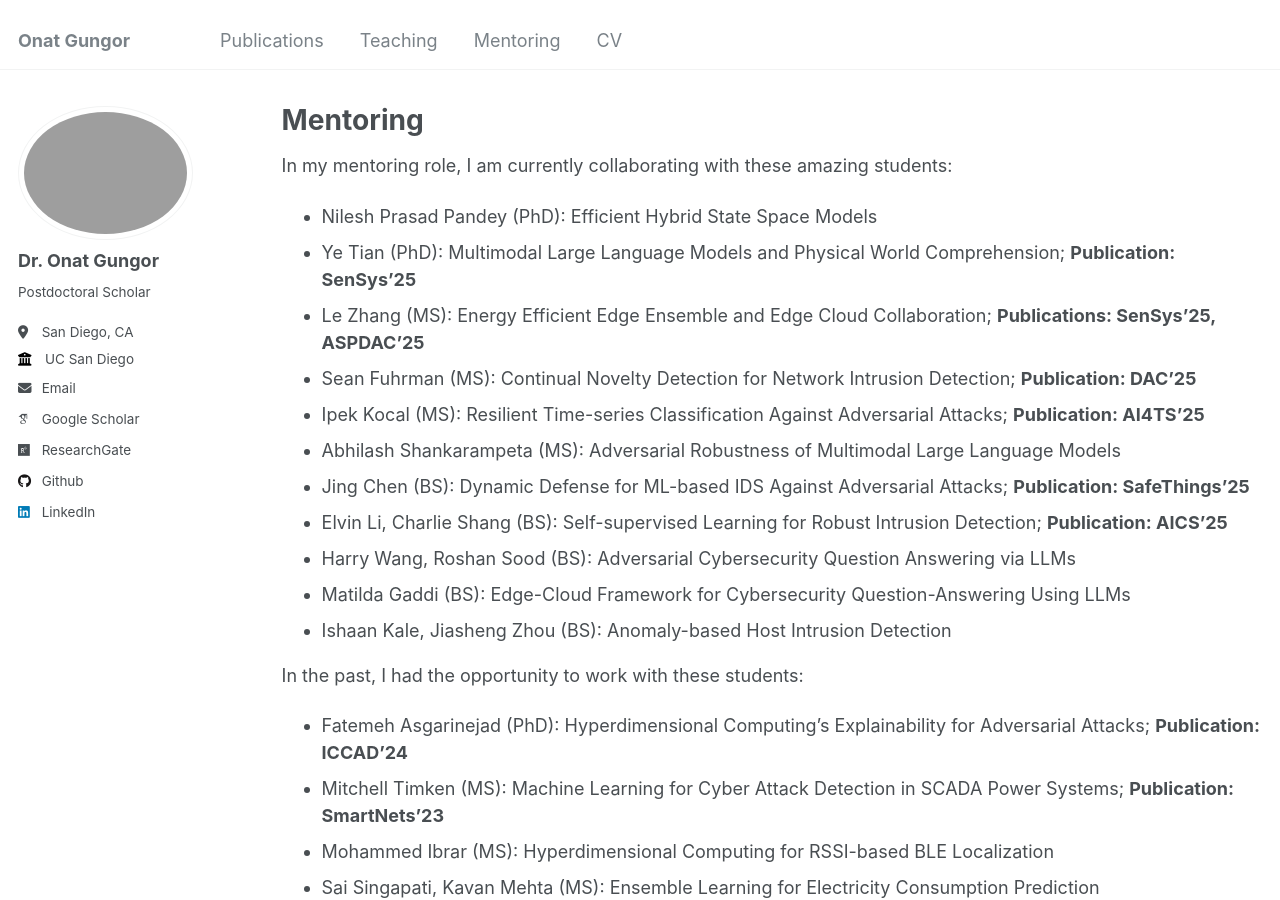
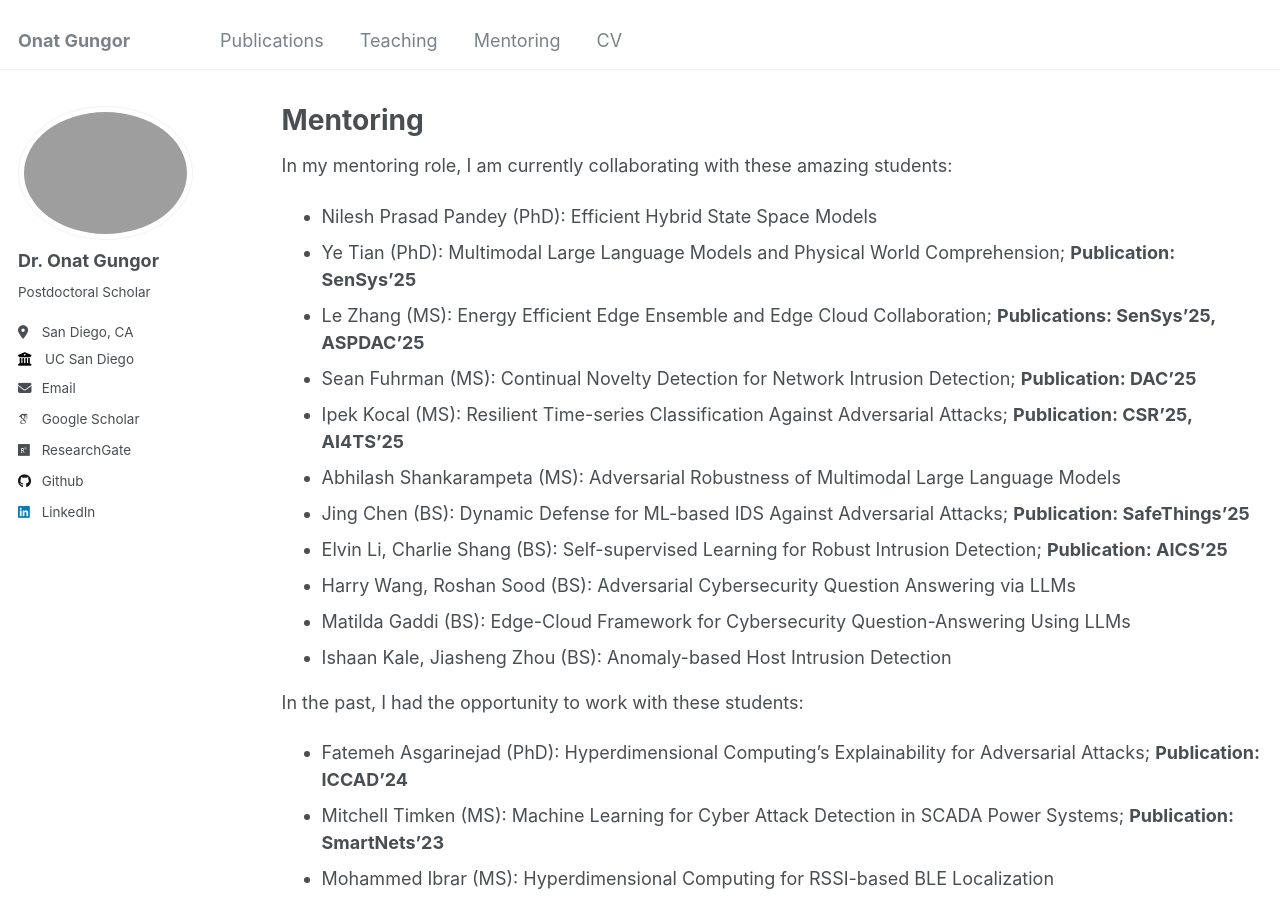
Before and after one commit to onatucsd/onatucsd.github.io, a Jekyll site: the page built from _pages/mentoring.md, in a window 1280 px wide and 900 px high. Built offline with Jekyll 4.4.1, drawn with Linux system fonts in a browser that asks for light colours; some web fonts are replaced.

Commit message:
Update mentoring.md

```diff
--- a/_pages/mentoring.md
+++ b/_pages/mentoring.md
@@ -11,7 +11,7 @@ In my mentoring role, I am currently collaborating with these amazing students:
 * Ye Tian (PhD): Multimodal Large Language Models and Physical World Comprehension; **Publication: SenSys'25**
 * Le Zhang (MS): Energy Efficient Edge Ensemble and Edge Cloud Collaboration; **Publications: SenSys'25, ASPDAC'25**
 * Sean Fuhrman (MS): Continual Novelty Detection for Network Intrusion Detection; **Publication: DAC'25**
-* Ipek Kocal (MS): Resilient Time-series Classification Against Adversarial Attacks; **Publication: AI4TS'25**
+* Ipek Kocal (MS): Resilient Time-series Classification Against Adversarial Attacks; **Publication: CSR'25, AI4TS'25**
 * Abhilash Shankarampeta (MS): Adversarial Robustness of Multimodal Large Language Models
 * Jing Chen (BS): Dynamic Defense for ML-based IDS Against Adversarial Attacks; **Publication: SafeThings'25**
 * Elvin Li, Charlie Shang (BS): Self-supervised Learning for Robust Intrusion Detection; **Publication: AICS'25**
```
